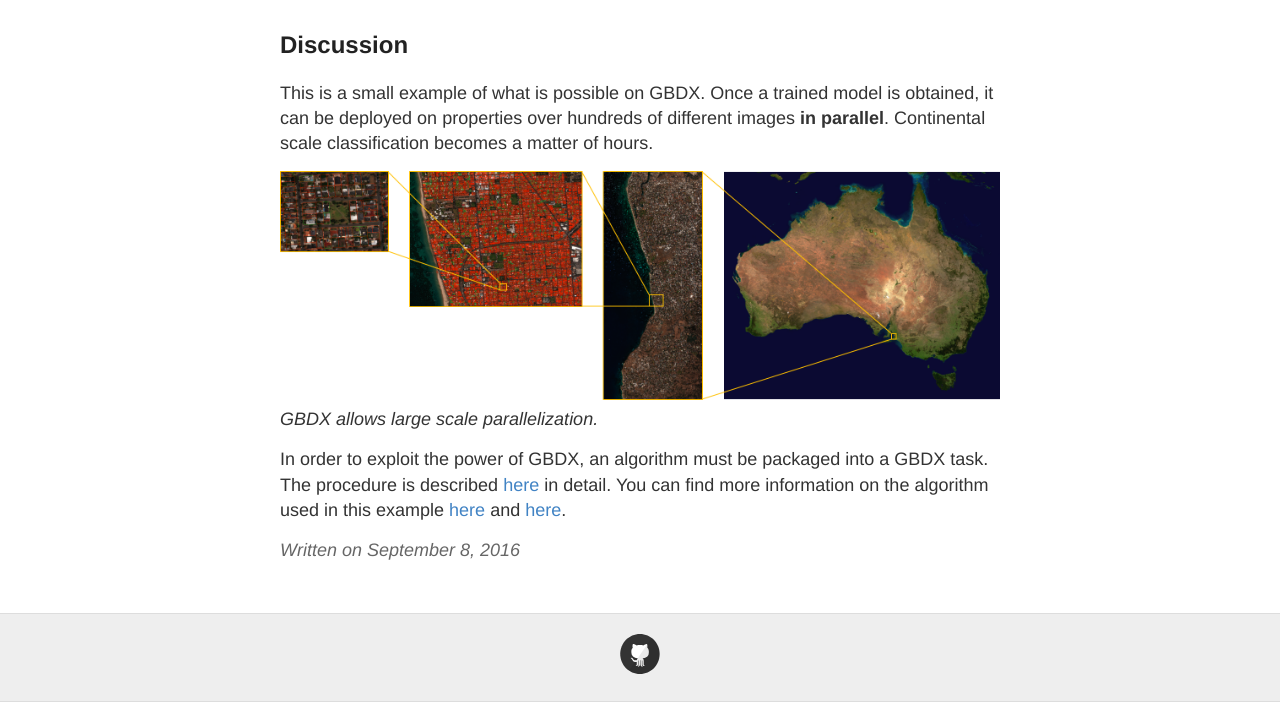
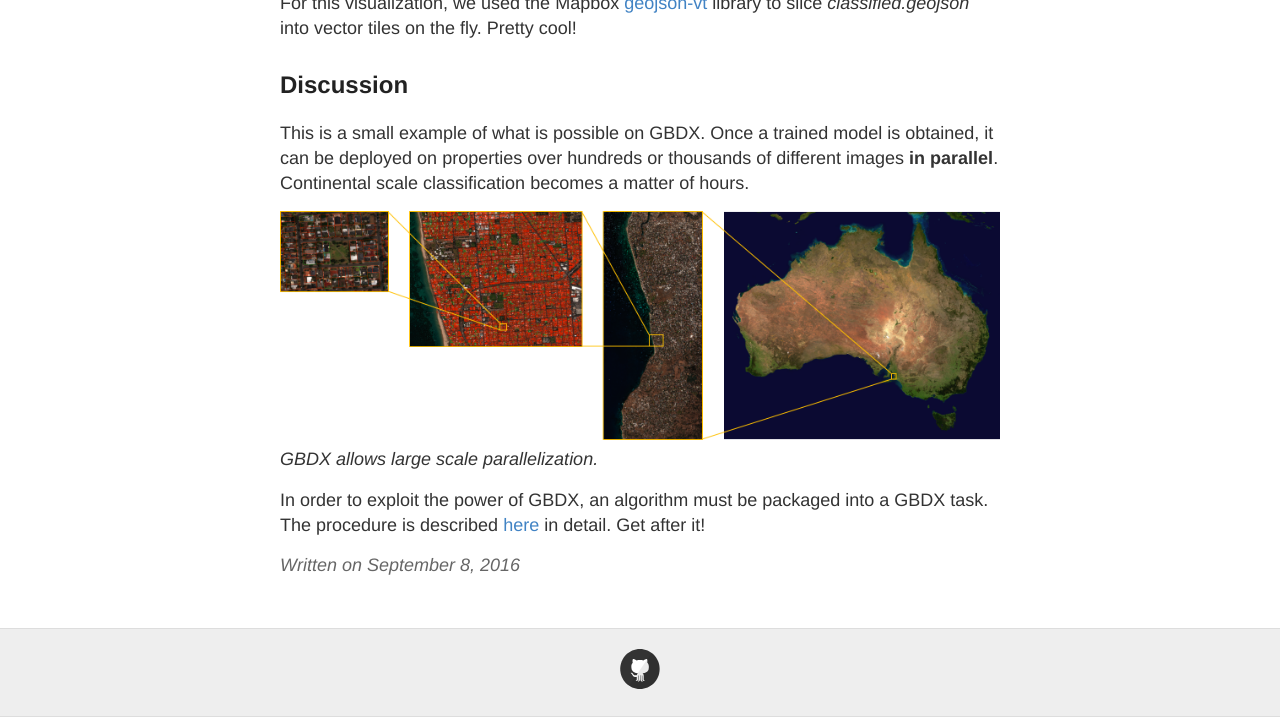
Before and after one commit to neoocm/PlatformStories.github.io, a Jekyll site: the page built from _posts/2016-9-8-swimming-pools.md, in a window 1280 px wide and 900 px high, scrolled down 8721 px, cut to the strip 183-900 px from the top of the window. Built offline with Jekyll 4.4.1, drawn with Linux system fonts in a browser that asks for light colours; some of the changed text lies outside the part shown.

Commit message:
made some more edits

```diff
--- a/_posts/2016-9-8-swimming-pools.md
+++ b/_posts/2016-9-8-swimming-pools.md
@@ -213,7 +217,7 @@
 ## Discussion
 
 This is a small example of what is possible on GBDX. Once a trained model is
-obtained, it can be deployed on properties over hundreds of different images
+obtained, it can be deployed on properties over hundreds or thousands of different images
 **in parallel**. Continental scale classification becomes a matter of hours.
 
 ![scale.png]({{ site.baseurl }}/images/swimming-pools/scale.png)
@@ -221,6 +225,4 @@
 
 In order to exploit the power of GBDX, an algorithm must be packaged into a GBDX task.
 The procedure is described [here](https://platformstories.github.io/create-task) in detail.
-You can find more information on the algorithm used in this example
-[here](https://developer.digitalglobe.com/gbdx-poolnet-identifying-pools-satellite-imagery/) and
-[here](https://github.com/DigitalGlobe/mltools/tree/master/examples/polygon_classify_cnn).
+Get after it!
```
Also changed, not shown: other parts of _posts/2016-9-8-swimming-pools.md (+4 -0 lines).
